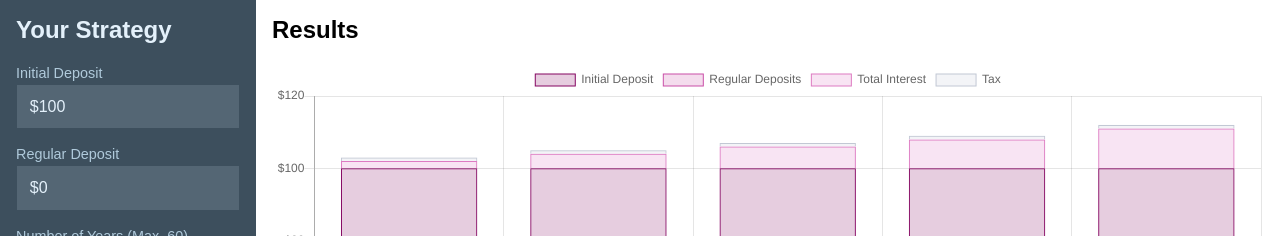
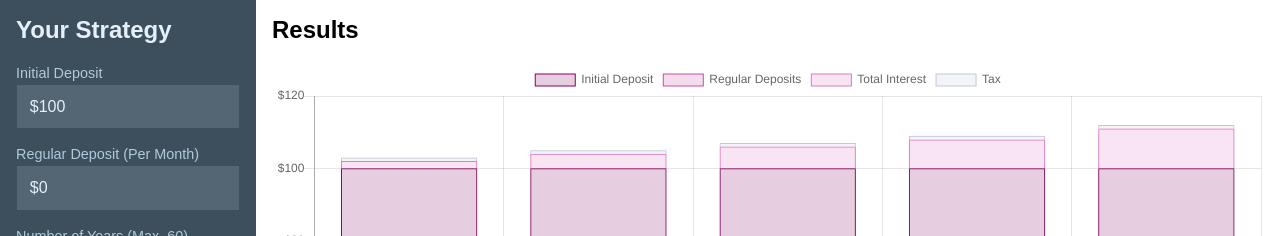
Before and after one commit to thaiphan/compound-interest-calculator, a React (Create React App) app: page / in a window 1280 px wide. Shown: the top 236 px of the page. Built offline with nearby package versions, Linux system fonts and the light colour scheme.

Commit message:
Clarify regular deposit label

```diff
--- a/src/App.js
+++ b/src/App.js
@@ -146,7 +146,7 @@ class App extends Component {
             />
             <MoneyInput
               id="regularDeposit"
-              label="Regular Deposit"
+              label="Regular Deposit (Per Month)"
               name="regularDeposit"
               inputValue={this.state.regularDeposit}
               onUpdate={this.updateRegularDeposit}
```
